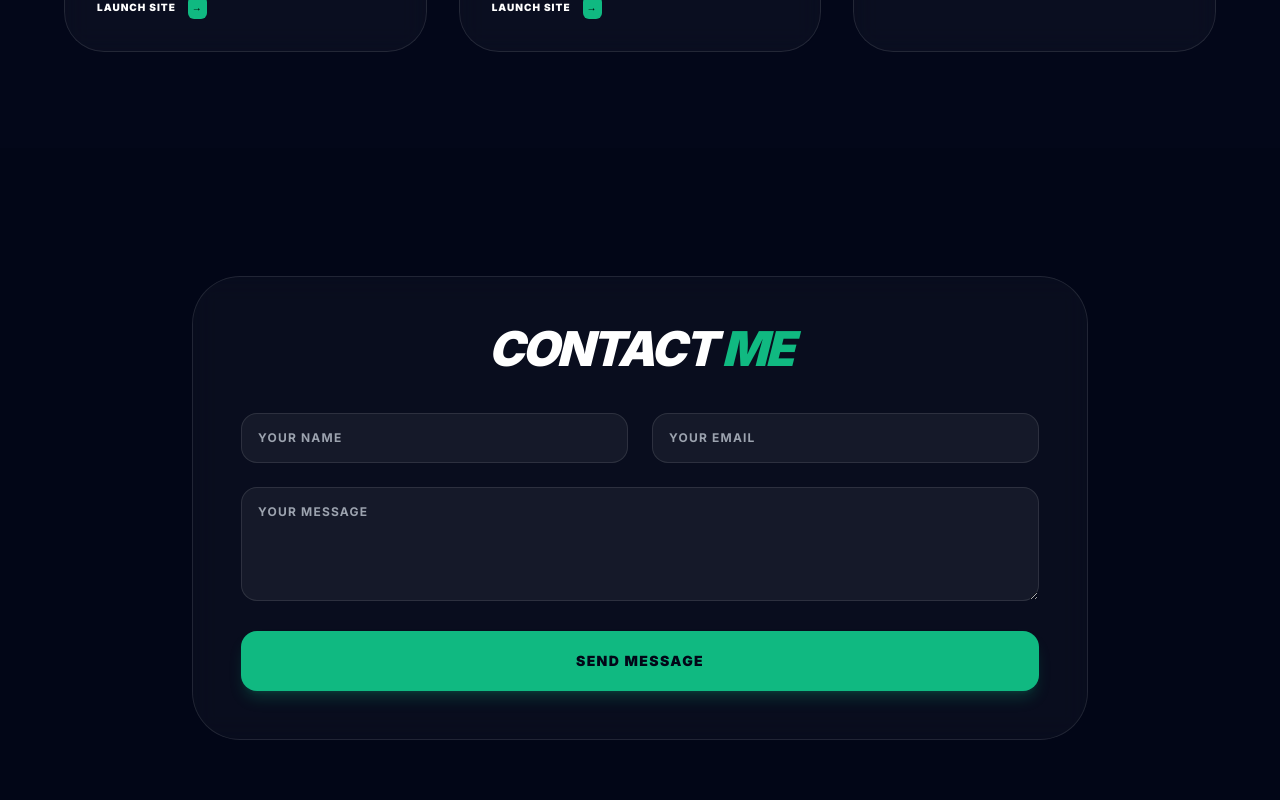
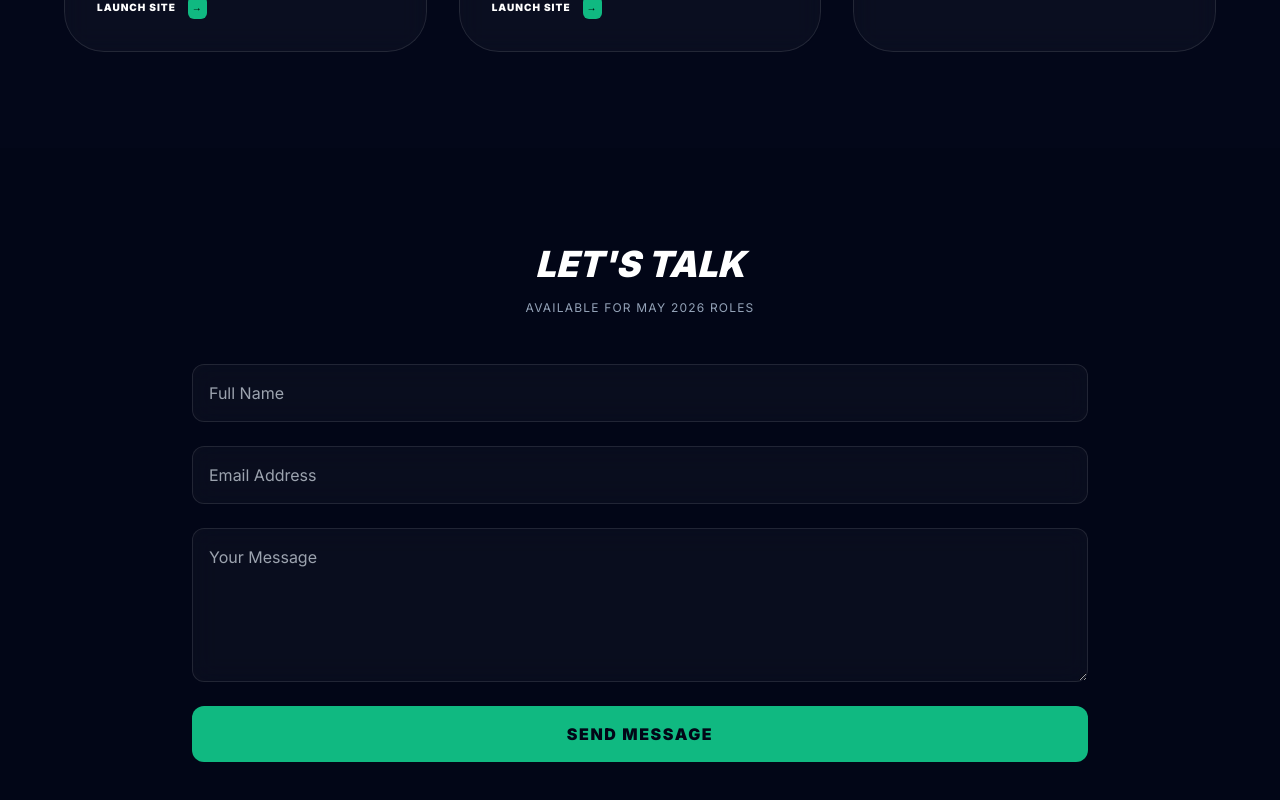
Before and after one commit to robby3689/portfolio, a React (Create React App) app: page / in a window 1280 px wide. Shown: the part 1794-2594 px from the top of the page. Built offline with nearby package versions, Linux system fonts and the light colour scheme.

Commit message:
Fix: Connected EmailJS to Contact Form

```diff
--- a/src/components/Contact.js
+++ b/src/components/Contact.js
@@ -1,39 +1,56 @@
-import React, { useRef } from 'react';
+import React, { useRef, useState } from 'react';
 import emailjs from '@emailjs/browser';
 
 export default function Contact() {
   const form = useRef();
+  const [isSending, setIsSending] = useState(false);
 
   const sendEmail = (e) => {
     e.preventDefault();
-    // Replace these strings with your actual EmailJS IDs
-    emailjs.sendForm('YOUR_SERVICE_ID', 'YOUR_TEMPLATE_ID', form.current, 'YOUR_PUBLIC_KEY')
-      .then(() => {
-          alert("Message sent successfully! I'll get back to you soon.");
-      }, (error) => {
-          alert("Failed to send. Please email me directly at sachin.ca73@gmail.com");
-      });
+    setIsSending(true);
+
+    emailjs.sendForm(
+      'Service_gyrq6mn',   // Paste Service ID here
+      'template_jaljhjf',  // Paste Template ID here
+      form.current,
+      '-1bjX14fTqbwMZXLS'    // Paste Public Key here
+    )
+    .then((result) => {
+        alert("Message sent! I'll get back to you soon.");
+        setIsSending(false);
+        form.current.reset();
+    }, (error) => {
+        alert("Oops! Something went wrong. Please try again.");
+        setIsSending(false);
+    });
   };
 
   return (
-    <section id="contact" className="py-32 px-6">
-      <div className="max-w-4xl mx-auto glass p-12 rounded-[3rem] border border-white/10">
-        <h2 className="text-5xl font-black italic tracking-tighter text-white mb-10 text-center uppercase">
-          Contact <span className="text-emerald-500">Me</span>
-        </h2>
+    <section id="contact" className="py-24 px-6 bg-slate-950">
+      <div className="max-w-4xl mx-auto text-center">
+        <h2 className="text-4xl font-black text-white mb-4 uppercase italic">Let's Talk</h2>
+        <p className="text-slate-400 mb-12 uppercase tracking-widest text-xs">Available for May 2026 roles</p>
 
-        <form ref={form} onSubmit={sendEmail} className="space-y-6">
-          <div className="grid md:grid-cols-2 gap-6">
-            <input type="text" name="user_name" placeholder="YOUR NAME" required
-              className="bg-white/5 border border-white/10 rounded-2xl p-4 text-white focus:border-emerald-500 outline-none transition-all font-bold uppercase text-xs tracking-widest" />
-            <input type="email" name="user_email" placeholder="YOUR EMAIL" required
-              className="bg-white/5 border border-white/10 rounded-2xl p-4 text-white focus:border-emerald-500 outline-none transition-all font-bold uppercase text-xs tracking-widest" />
-          </div>
-          <textarea name="message" placeholder="YOUR MESSAGE" rows="5" required
-            className="w-full bg-white/5 border border-white/10 rounded-2xl p-4 text-white focus:border-emerald-500 outline-none transition-all font-bold uppercase text-xs tracking-widest" />
+        <form ref={form} onSubmit={sendEmail} className="grid gap-6">
+          <input
+            type="text" name="user_name" placeholder="Full Name" required
+            className="glass p-4 rounded-xl bg-white/5 border border-white/10 text-white focus:border-emerald-500 outline-none transition-all"
+          />
+          <input
+            type="email" name="user_email" placeholder="Email Address" required
+            className="glass p-4 rounded-xl bg-white/5 border border-white/10 text-white focus:border-emerald-500 outline-none transition-all"
+          />
+          <textarea
+            name="message" rows="5" placeholder="Your Message" required
+            className="glass p-4 rounded-xl bg-white/5 border border-white/10 text-white focus:border-emerald-500 outline-none transition-all"
+          ></textarea>
 
-          <button type="submit" className="w-full py-5 bg-emerald-500 hover:bg-emerald-400 text-slate-950 font-black rounded-2xl transition-all shadow-lg shadow-emerald-500/20 uppercase tracking-widest text-sm">
-            Send Message
+          <button
+            type="submit"
+            disabled={isSending}
+            className="bg-emerald-500 text-slate-950 font-black py-4 rounded-xl uppercase tracking-widest hover:bg-emerald-400 transition-all disabled:opacity-50"
+          >
+            {isSending ? "Sending..." : "Send Message"}
           </button>
         </form>
       </div>
```
